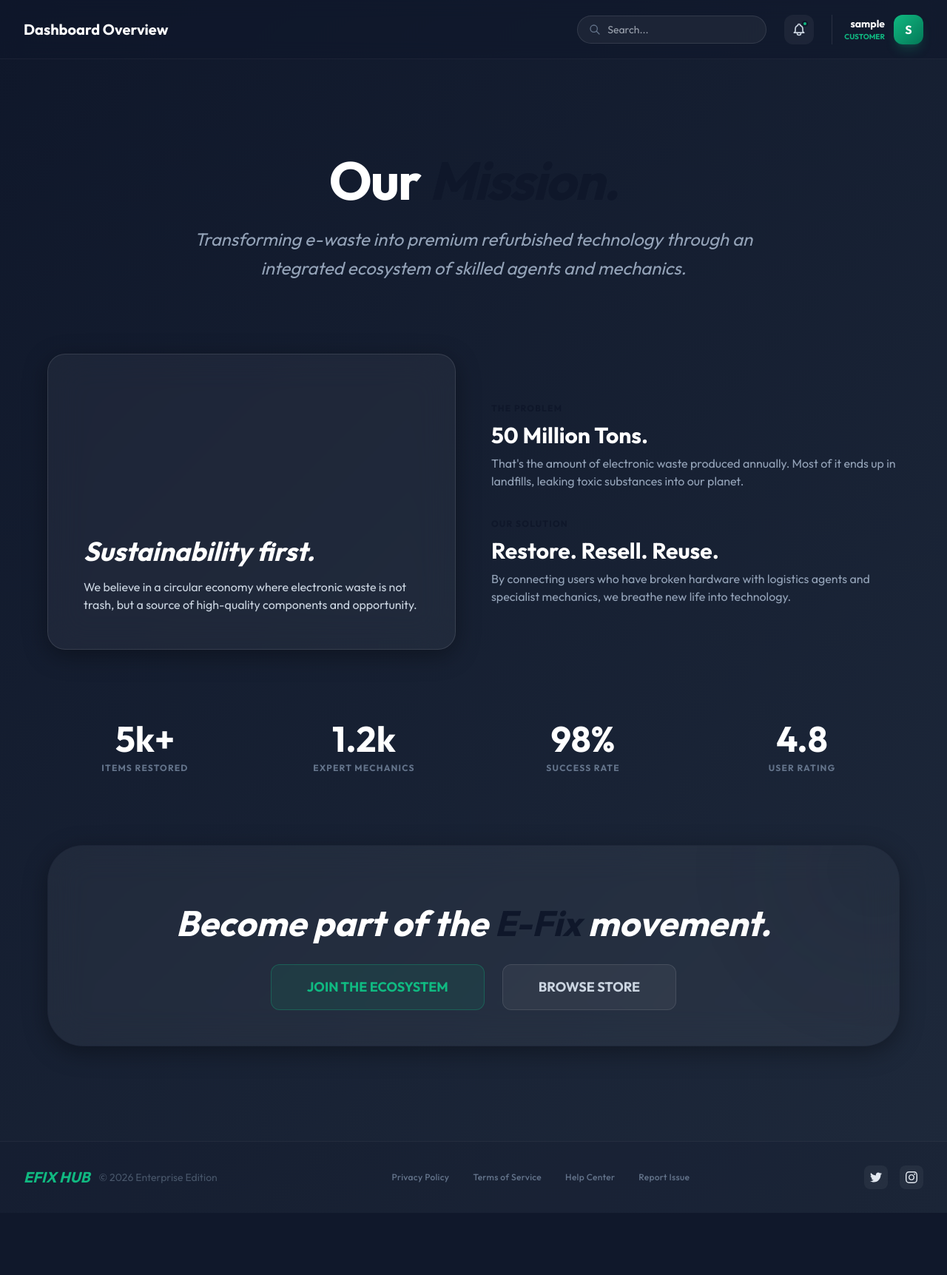
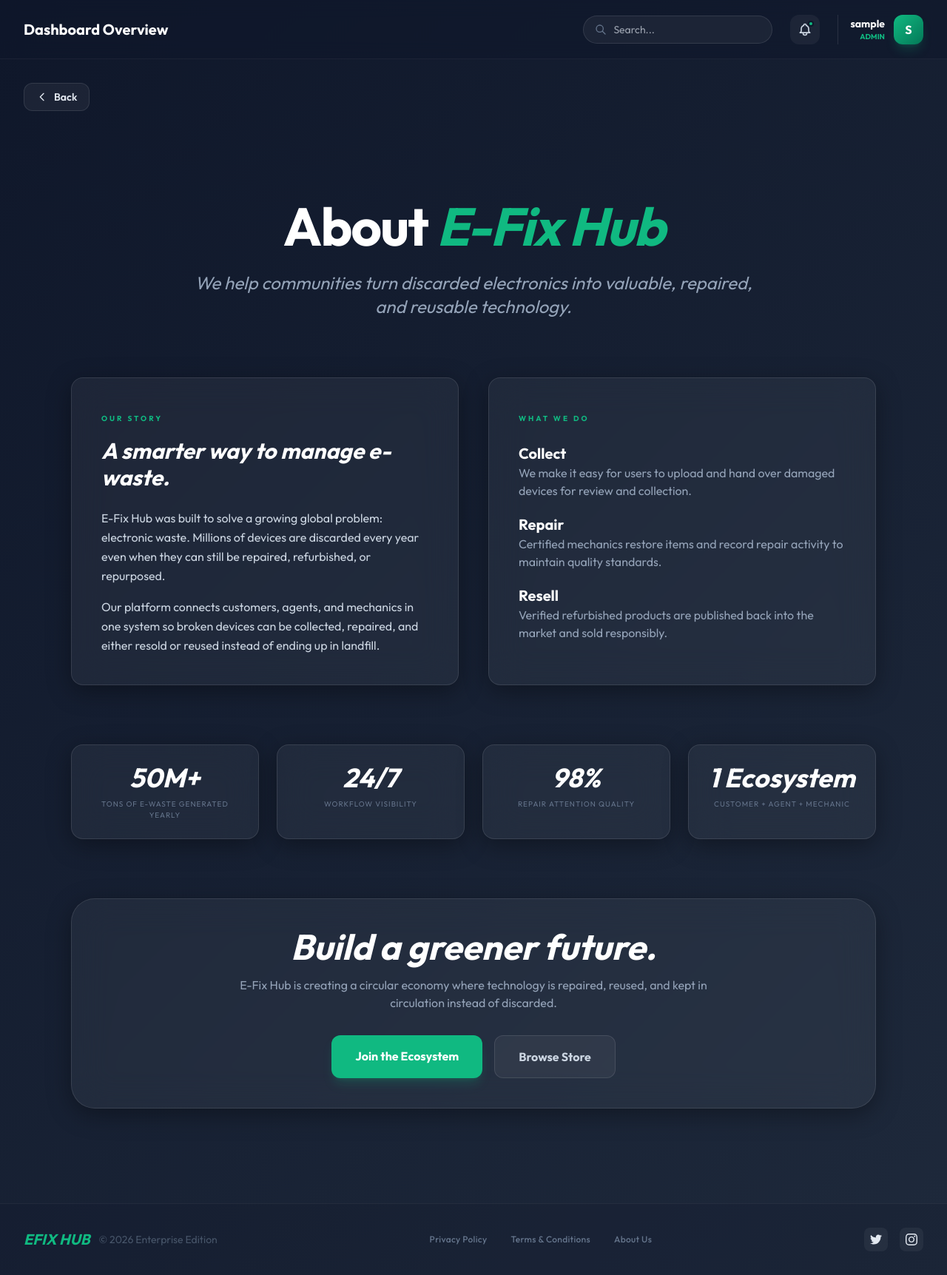
Before and after one commit to saidusmans/E-FIXHUB, a Django app: page /about/ in a window 1280 px wide. Shown: the whole page at 74% size. Before the commit the page ends 1639 px from the top, so only its background shows below. Run offline with Django 5.2, Linux system fonts and the light colour scheme; the visitor is signed in with stand-in values (Sample User, id 1); data that the repository does not hold is empty; some libraries are stand-ins or nearby versions.

Commit message:
Fix auth flow, navigation, admin delete, and footer updates

```diff
--- a/core/templates/core/base.html
+++ b/core/templates/core/base.html
@@ -117,6 +117,14 @@
         {% include 'core/includes/navbar.html' %}
 
         <main class="flex-1 p-6 md:p-8 page-fade">
+            <div class="mb-6">
+                <button type="button" onclick="window.history.length > 1 ? window.history.back() : window.location.href='/'" aria-label="Go back" class="inline-flex items-center gap-2 rounded-xl border border-white/10 bg-white/5 px-4 py-2 text-sm font-semibold text-slate-200 hover:border-accent hover:text-white transition-all">
+                    <svg class="h-4 w-4" fill="none" viewBox="0 0 24 24" stroke="currentColor">
+                        <path stroke-linecap="round" stroke-linejoin="round" stroke-width="2" d="M15 19l-7-7 7-7" />
+                    </svg>
+                    Back
+                </button>
+            </div>
             {% block content %}{% endblock %}
         </main>
 
--- a/core/templates/core/dashboard/admin/admin_dashboard.html
+++ b/core/templates/core/dashboard/admin/admin_dashboard.html
@@ -108,6 +108,9 @@
                             </a>
                             <a href="{% url 'approve_item' item.pk %}"
                                 class="btn-accent !py-2.5 !px-6 !text-[10px] uppercase font-black tracking-widest shadow-xl">Approve</a>
+                            <a href="{% url 'delete_item' item.pk %}"
+                                class="bg-red-600 hover:bg-red-500 text-white !py-2.5 !px-5 !text-[10px] uppercase font-black tracking-widest rounded-xl transition-all shadow-lg shadow-red-600/20"
+                                onclick="return confirm('Delete this pending item permanently?');">Delete</a>
                         </div>
                     </div>
                     {% empty %}
--- a/core/templates/core/home/about.html
+++ b/core/templates/core/home/about.html
@@ -3,69 +3,66 @@
 {% block sidebar %}{% endblock %}
 
 {% block content %}
-<div class="max-w-7xl mx-auto px-4 sm:px-6 lg:px-8 py-24 space-y-24 animate-fade-in">
-    <!-- Hero Section -->
+<div class="max-w-6xl mx-auto px-4 sm:px-6 lg:px-8 py-24 space-y-20 animate-fade-in">
     <div class="text-center space-y-6">
-        <h1 class="text-7xl font-black text-white leading-none tracking-tight">Our <span
-                class="text-primary italic">Mission.</span></h1>
-        <p class="text-slate-400 text-2xl max-w-3xl mx-auto leading-relaxed italic">Transforming e-waste into premium
-            refurbished technology through an integrated ecosystem of skilled agents and mechanics.</p>
+        <h1 class="text-6xl md:text-7xl font-black text-white leading-none tracking-tight">About <span class="text-accent italic">E-Fix Hub</span></h1>
+        <p class="text-slate-400 text-xl md:text-2xl max-w-3xl mx-auto leading-relaxed italic">We help communities turn discarded electronics into valuable, repaired, and reusable technology.</p>
     </div>
 
-    <!-- Vision/Strategy Grid -->
-    <div class="grid grid-cols-1 md:grid-cols-2 gap-12 items-center">
-        <div class="glass-card p-4 h-[400px] overflow-hidden rounded-3xl relative">
-            <div class="absolute inset-0 bg-primary/10 mix-blend-overlay"></div>
-            <div class="flex flex-col justify-end h-full p-8 z-10 relative">
-                <h2 class="text-4xl font-black text-white mb-4 italic">Sustainability first.</h2>
-                <p class="text-slate-300">We believe in a circular economy where electronic waste is not trash, but a
-                    source of high-quality components and opportunity.</p>
+    <div class="grid grid-cols-1 md:grid-cols-2 gap-10">
+        <div class="glass-card p-8 md:p-10">
+            <span class="text-[10px] font-black text-accent uppercase tracking-[0.3em]">Our Story</span>
+            <h2 class="mt-4 text-3xl font-black text-white italic">A smarter way to manage e-waste.</h2>
+            <div class="mt-6 space-y-4 text-slate-300 leading-relaxed">
+                <p>E-Fix Hub was built to solve a growing global problem: electronic waste. Millions of devices are discarded every year even when they can still be repaired, refurbished, or repurposed.</p>
+                <p>Our platform connects customers, agents, and mechanics in one system so broken devices can be collected, repaired, and either resold or reused instead of ending up in landfill.</p>
             </div>
         </div>
-        <div class="space-y-8">
-            <div class="space-y-2">
-                <span class="text-primary font-bold text-xs uppercase tracking-widest">The Problem</span>
-                <h3 class="text-3xl font-black text-white">50 Million Tons.</h3>
-                <p class="text-slate-400">That's the amount of electronic waste produced annually. Most of it ends up in
-                    landfills, leaking toxic substances into our planet.</p>
-            </div>
-            <div class="space-y-2">
-                <span class="text-primary font-bold text-xs uppercase tracking-widest">Our Solution</span>
-                <h3 class="text-3xl font-black text-white">Restore. Resell. Reuse.</h3>
-                <p class="text-slate-400">By connecting users who have broken hardware with logistics agents and
-                    specialist mechanics, we breathe new life into technology.</p>
+
+        <div class="glass-card p-8 md:p-10">
+            <span class="text-[10px] font-black text-accent uppercase tracking-[0.3em]">What We Do</span>
+            <div class="mt-6 space-y-5">
+                <div>
+                    <h3 class="text-xl font-black text-white">Collect</h3>
+                    <p class="text-slate-400">We make it easy for users to upload and hand over damaged devices for review and collection.</p>
+                </div>
+                <div>
+                    <h3 class="text-xl font-black text-white">Repair</h3>
+                    <p class="text-slate-400">Certified mechanics restore items and record repair activity to maintain quality standards.</p>
+                </div>
+                <div>
+                    <h3 class="text-xl font-black text-white">Resell</h3>
+                    <p class="text-slate-400">Verified refurbished products are published back into the market and sold responsibly.</p>
+                </div>
             </div>
         </div>
     </div>
 
-    <!-- Stats Section -->
-    <div class="grid grid-cols-2 md:grid-cols-4 gap-8">
-        <div class="text-center space-y-2 group">
-            <div class="text-5xl font-black text-white group-hover:text-primary transition-colors">5k+</div>
-            <div class="text-xs text-slate-500 uppercase tracking-widest font-bold">Items Restored</div>
+    <div class="grid grid-cols-2 md:grid-cols-4 gap-6">
+        <div class="glass-card text-center p-6">
+            <div class="text-4xl font-black text-white italic">50M+</div>
+            <p class="text-[10px] text-slate-500 uppercase tracking-widest mt-2">Tons of e-waste generated yearly</p>
         </div>
-        <div class="text-center space-y-2 group">
-            <div class="text-5xl font-black text-white group-hover:text-primary transition-colors">1.2k</div>
-            <div class="text-xs text-slate-500 uppercase tracking-widest font-bold">Expert Mechanics</div>
+        <div class="glass-card text-center p-6">
+            <div class="text-4xl font-black text-white italic">24/7</div>
+            <p class="text-[10px] text-slate-500 uppercase tracking-widest mt-2">Workflow visibility</p>
         </div>
-        <div class="text-center space-y-2 group">
-            <div class="text-5xl font-black text-white group-hover:text-primary transition-colors">98%</div>
-            <div class="text-xs text-slate-500 uppercase tracking-widest font-bold">Success Rate</div>
+        <div class="glass-card text-center p-6">
+            <div class="text-4xl font-black text-white italic">98%</div>
+            <p class="text-[10px] text-slate-500 uppercase tracking-widest mt-2">Repair attention quality</p>
         </div>
-        <div class="text-center space-y-2 group">
-            <div class="text-5xl font-black text-white group-hover:text-primary transition-colors">4.8</div>
-            <div class="text-xs text-slate-500 uppercase tracking-widest font-bold">User Rating</div>
+        <div class="glass-card text-center p-6">
+            <div class="text-4xl font-black text-white italic">1 Ecosystem</div>
+            <p class="text-[10px] text-slate-500 uppercase tracking-widest mt-2">Customer + agent + mechanic</p>
         </div>
     </div>
 
-    <!-- Closing Section -->
-    <div class="glass-card p-12 text-center rounded-[3rem] border border-primary/20 space-y-8 relative overflow-hidden">
-        <div class="absolute -top-24 -right-24 w-64 h-64 bg-primary/10 rounded-full blur-3xl"></div>
-        <h3 class="text-5xl font-black text-white italic">Become part of the <span class="text-primary">E-Fix</span>
-            movement.</h3>
-        <div class="flex flex-wrap justify-center gap-6">
-            <a href="{% url 'role_selection' %}" class="btn-primary py-4 px-12 text-lg">JOIN THE ECOSYSTEM</a>
-            <a href="{% url 'browse_store' %}" class="btn-secondary py-4 px-12 text-lg">BROWSE STORE</a>
+    <div class="glass-card p-10 text-center rounded-[2rem]">
+        <h3 class="text-4xl md:text-5xl font-black text-white italic">Build a greener future.</h3>
+        <p class="mt-4 text-slate-400 max-w-2xl mx-auto">E-Fix Hub is creating a circular economy where technology is repaired, reused, and kept in circulation instead of discarded.</p>
+        <div class="mt-8 flex flex-wrap justify-center gap-4">
+            <a href="{% url 'role_selection' %}" class="btn-accent px-8 py-4">Join the Ecosystem</a>
+            <a href="{% url 'browse_store' %}" class="btn-secondary px-8 py-4">Browse Store</a>
         </div>
     </div>
 </div>
--- a/core/templates/core/includes/footer.html
+++ b/core/templates/core/includes/footer.html
@@ -6,10 +6,9 @@
         </div>
 
         <div class="flex gap-8 text-xs text-slate-500 font-medium tracking-wide">
-            <a href="#" class="hover:text-accent transition-all">Privacy Policy</a>
-            <a href="#" class="hover:text-accent transition-all">Terms of Service</a>
-            <a href="#" class="hover:text-accent transition-all">Help Center</a>
-            <a href="#" class="hover:text-accent transition-all">Report Issue</a>
+            <a href="{% url 'privacy_policy' %}" class="hover:text-accent transition-all">Privacy Policy</a>
+            <a href="{% url 'terms_conditions' %}" class="hover:text-accent transition-all">Terms & Conditions</a>
+            <a href="{% url 'about' %}" class="hover:text-accent transition-all">About Us</a>
         </div>
 
         <div class="flex gap-4">
--- a/core/templates/core/includes/navbar.html
+++ b/core/templates/core/includes/navbar.html
@@ -85,7 +85,7 @@
             <div class="flex items-center gap-3 cursor-pointer pl-4 border-l border-white/10">
                 <div class="text-right hidden sm:block">
                     <p class="text-sm font-bold text-white">{{ user.username }}</p>
-                    <p class="text-[10px] text-accent font-black uppercase">{{ user.role }}</p>
+                    <p class="text-[10px] text-accent font-black uppercase">{{ user.effective_role }}</p>
                 </div>
                 <div
                     class="w-10 h-10 rounded-xl bg-gradient-to-br from-accent to-emerald-700 flex items-center justify-center text-white font-bold shadow-lg shadow-accent/20">
--- a/core/urls.py
+++ b/core/urls.py
@@ -71,6 +71,7 @@ urlpatterns = [
     path('admin-panel/users/',                                   views.admin_manage_users,     name='manage_users'),
     path('admin-panel/users/<int:pk>/',                          views.admin_user_detail,      name='user_detail'),
     path('admin-panel/users/delete/<int:pk>/',                   views.admin_delete_user,      name='delete_user'),
+    path('admin-panel/items/delete/<int:pk>/',                    views.admin_delete_item,      name='delete_item'),
     path('admin-panel/users/approve/<int:pk>/<str:role>/',       views.admin_approve_profile,  name='approve_profile'),
     path('admin-panel/users/toggle-status/<int:pk>/',            views.admin_toggle_user_status, name='toggle_user_status'),
     path('admin-panel/users/revoke-credentials/<int:pk>/',       views.admin_revoke_credentials, name='revoke_credentials'),
--- a/core/views.py
+++ b/core/views.py
@@ -762,6 +762,21 @@ def admin_delete_user(request, pk):
 
 @login_required
 @user_passes_test(is_admin)
+def admin_delete_item(request, pk):
+    item = get_object_or_404(EWasteItem, pk=pk)
+    item_name = item.title
+
+    product = getattr(item, 'product', None)
+    if product is not None:
+        product.delete()
+
+    item.delete()
+    log(request.user, f"Deleted item: {item_name}")
+    messages.success(request, f"Asset '{item_name}' deleted successfully.")
+    return redirect('manage_products')
+
+@login_required
+@user_passes_test(is_admin)
 def admin_toggle_user_status(request, pk):
     user_obj = get_object_or_404(CustomUser, pk=pk)
     if user_obj.role == 'ADMIN':
```
Also changed, not shown: core/models.py (+13 -1 lines), core/templates/core/dashboard/admin/admin_manage_products.html (+6 -1 lines), core/templates/core/home/privacy_policy.html (+11 -9 lines), core/templates/core/home/terms_conditions.html (+13 -9 lines), core/templates/core/includes/sidebar.html (+5 -5 lines), core/tests.py (+18 -0 lines).
